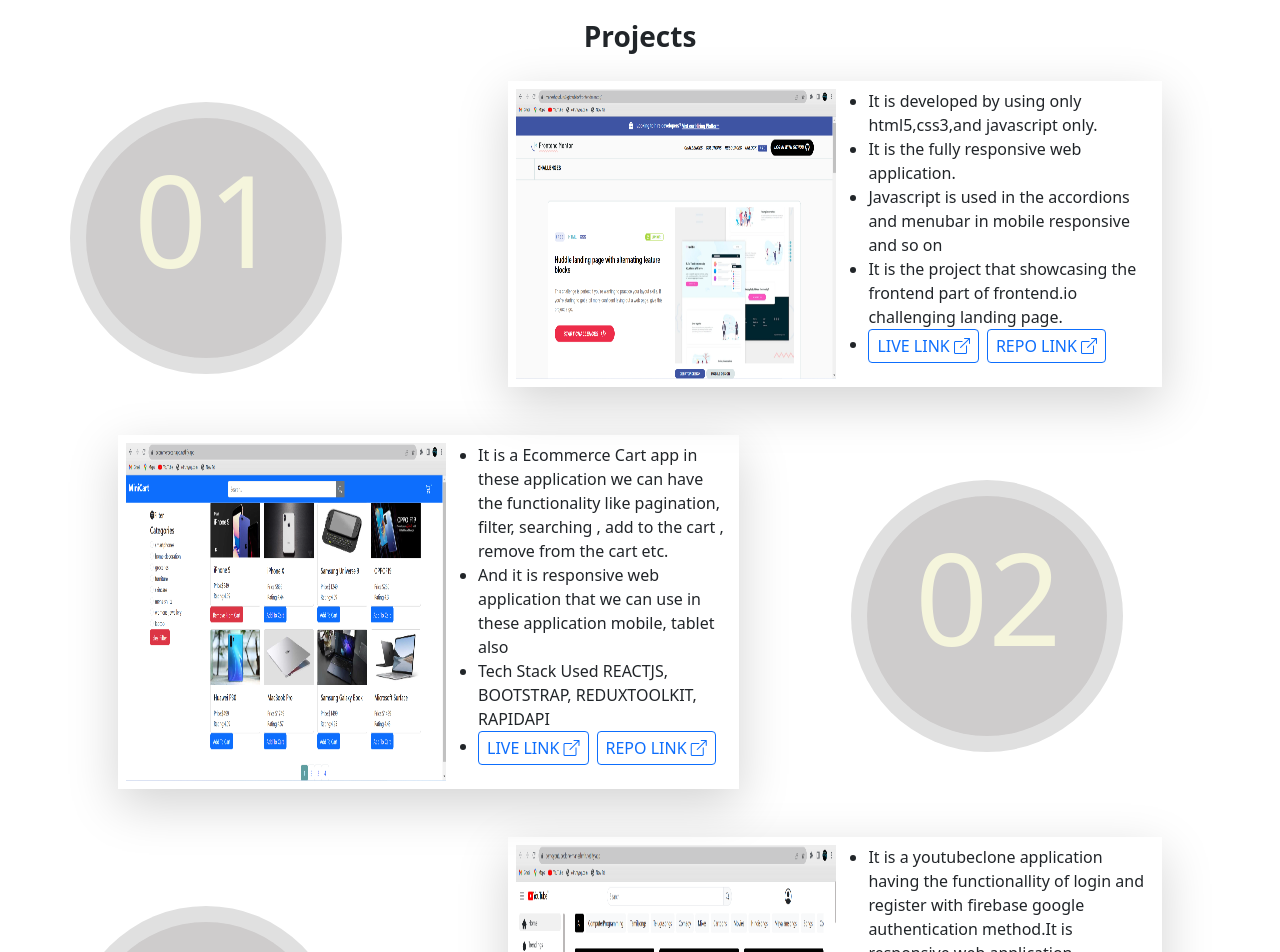
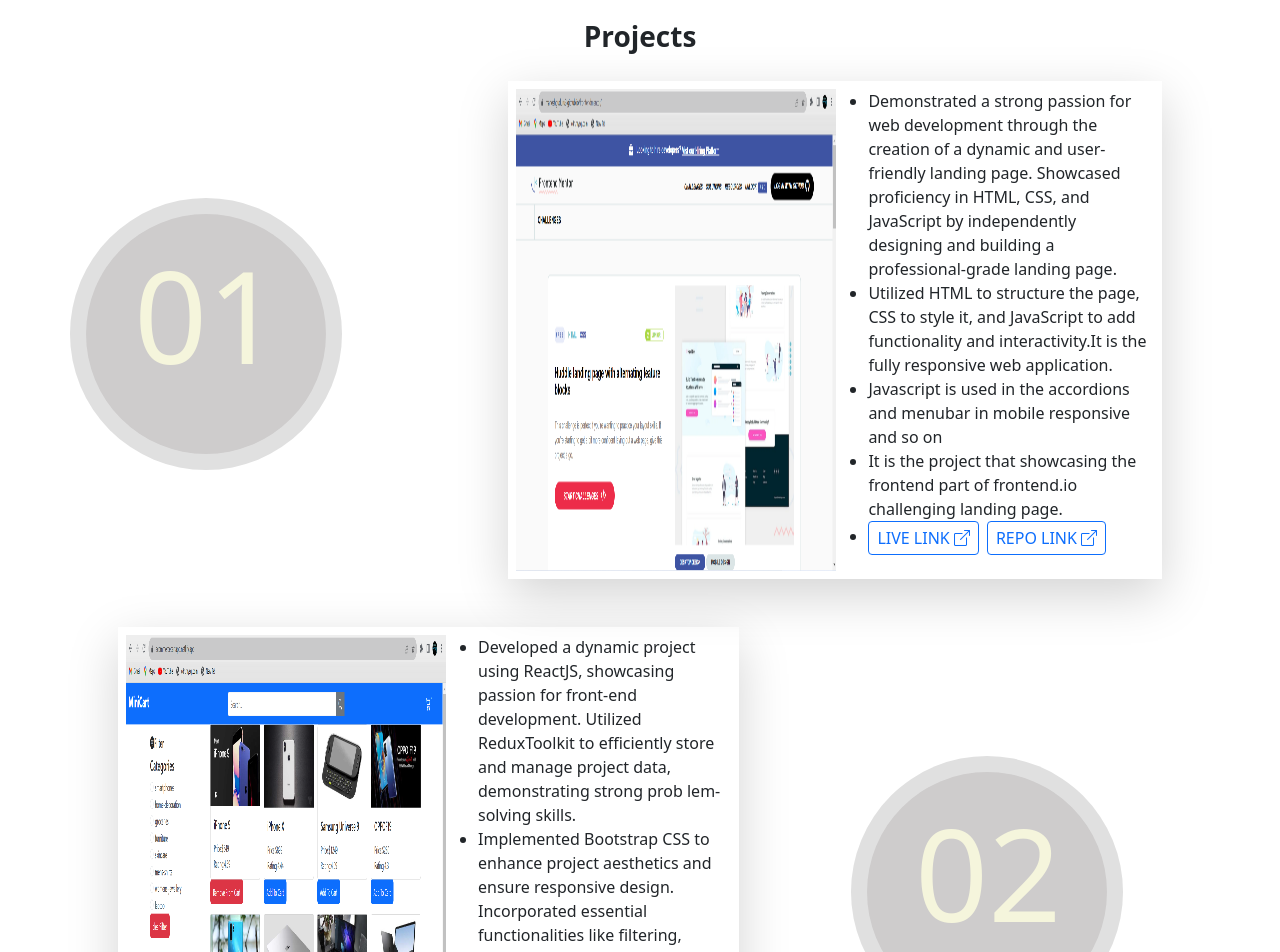
Before and after one commit to MaheshGuduru3/PortFolio-MaheshDev, a React (Create React App) app in the folder portfolio/: page / in a window 1280 px wide. Shown: the part 1500-2452 px from the top of the page. Built offline with nearby package versions, Linux system fonts and the light colour scheme; no server answers.

Commit message:
project contex

```diff
--- a/portfolio/src/components/Projects.js
+++ b/portfolio/src/components/Projects.js
@@ -15,8 +15,11 @@ const Projects = () => {
                             <div className='projects_box'>
                                 <img  src={frontend}  alt='frontendMentor' title='Project1' className='projects_box_img' />
                                 <ul className='fs-6 fw-light'>
-                                    <li>It is developed by using only html5,css3,and javascript only.</li>
-                                    <li>It is the fully responsive web application.</li>
+                                    <li> Demonstrated a strong passion for web development through the creation of a dynamic and
+                                        user-friendly landing page. Showcased proficiency in HTML, CSS, and JavaScript by independently designing and building a
+                                        professional-grade landing page.</li>
+                                    <li>Utilized HTML to structure the page, CSS to style it, and JavaScript to add functionality and
+                                        interactivity.It is the fully responsive web application.</li>
                                     <li>Javascript is used in the accordions and menubar in mobile responsive and so on</li>
                                     <li>It is the project that showcasing the frontend part of frontend.io challenging landing page.</li>
                                     <li>
@@ -32,8 +35,10 @@ const Projects = () => {
                             <div className='projects_box'>
                                 <img  src={cart}  alt='cart' title='Project2'  className='projects_box_img' />
                                 <ul className='fs-6 fw-light'>
-                                    <li>It is a Ecommerce Cart app in these application we can have the functionality like pagination, filter, searching , add to the cart , remove from the cart etc.</li>
-                                    <li>And it is responsive web application that we can use in these application mobile, tablet also</li>
+                                    <li>Developed a dynamic project using ReactJS, showcasing passion for front-end development. Utilized ReduxToolkit to efficiently store and manage project data, demonstrating strong prob
+                                        lem-solving skills.</li>
+                                    <li>Implemented Bootstrap CSS to enhance project aesthetics and ensure responsive design. Incorporated essential functionalities like filtering, searching, and pagination, showcasing attention
+                                        to detail and user-friendly experience.</li>
                                     <li>Tech Stack Used REACTJS, BOOTSTRAP, REDUXTOOLKIT, RAPIDAPI</li>
                                     <li>
                                         <a className='btn btn-outline-primary btn-sm fs-6 fw-light' href={process.env.REACT_APP_PROJECT_LIVE_LINK_URL2}>LIVE LINK <span><i class="bi bi-box-arrow-up-right"></i></span></a>
```
